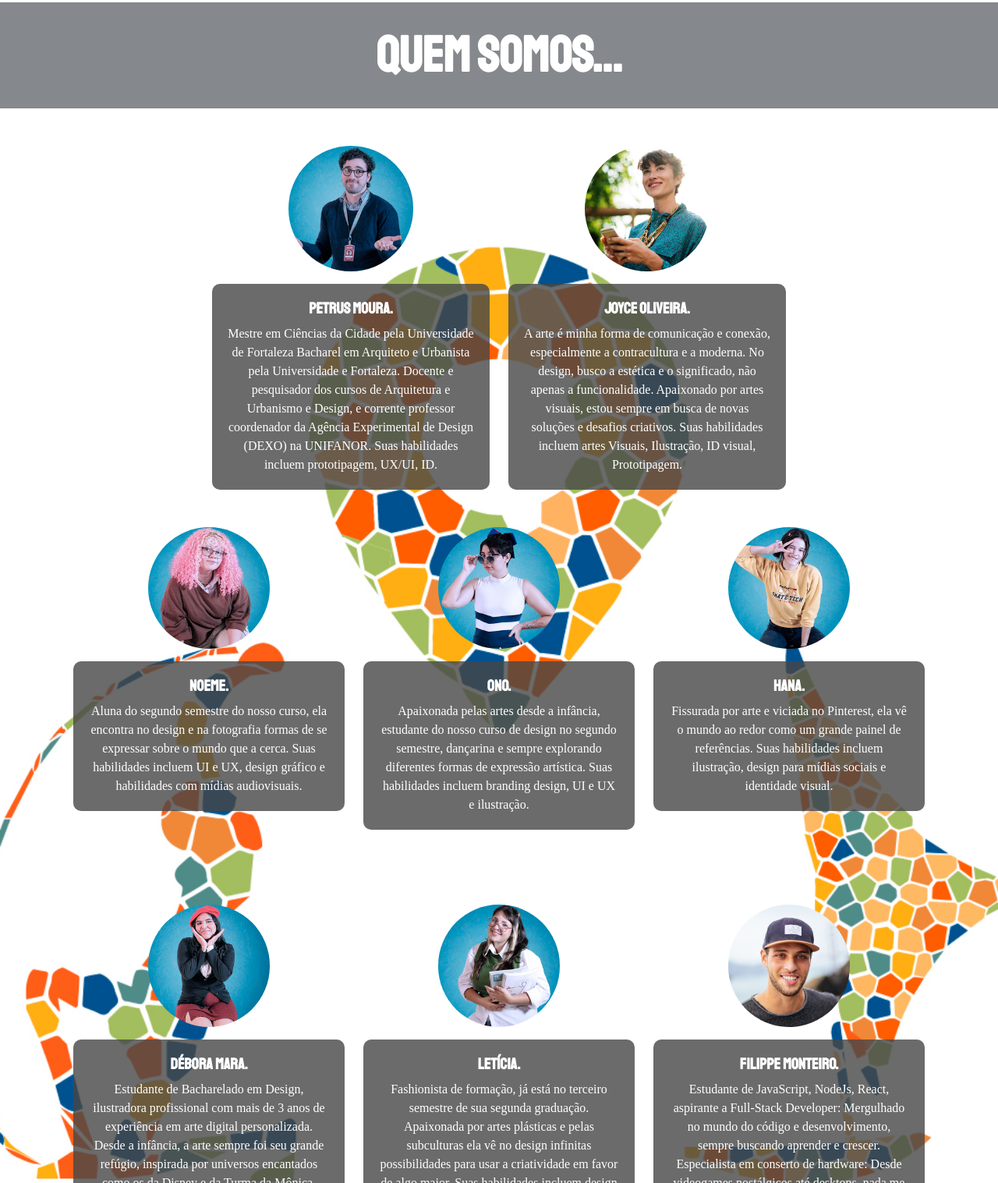
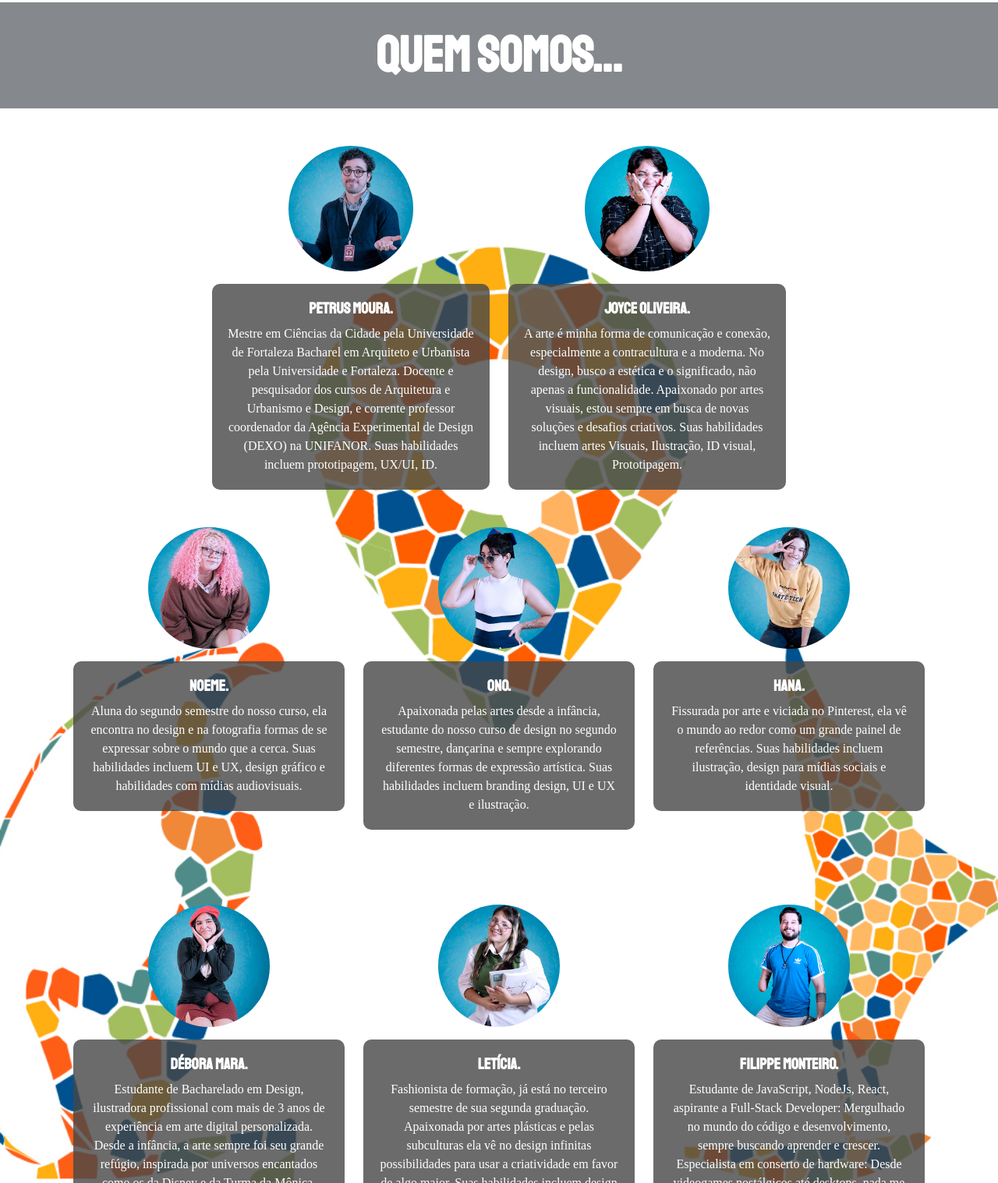
Before and after one commit to filippemonteiro/designar, a plain HTML site: page index.html in a window 1280 px wide. Shown: the part 2201-3718 px from the top of the page at 78% size. Drawn offline with nearby package versions, Linux system fonts and the light colour scheme; a web font is replaced by a local one.

Commit message:
Adicição das fotos que faltavam

```diff
--- a/index.html
+++ b/index.html
@@ -118,7 +118,7 @@
                 </div>
                 <div class="col-lg-4 d-flex align-items-stretch">
                     <div class="bg-opacity-wrapper">
-                        <img class="img-fluid rounded-circle mb-3" src="assets/img/testimonials-3.jpg" alt="...">
+                        <img class="img-fluid rounded-circle mb-3" src="assets/img/joyce.jpg" alt="...">
                         <div class="testimonial-item mx-auto mb-5 mb-lg-0 bg-opacity-custom02">
                             <h5>Joyce Oliveira.</h5>
                             <p class="font-weight-light mb-0">
@@ -195,7 +195,7 @@
                     </div>
                     <div class="col-lg-4 d-flex align-items-stretch">
                         <div class="bg-opacity-wrapper">
-                            <img class="img-fluid rounded-circle mb-3" src="assets/img/testimonials-2.jpg" alt="...">
+                            <img class="img-fluid rounded-circle mb-3" src="assets/img/filippe.jpg" alt="...">
                             <div class="testimonial-item mx-auto mb-5 mb-lg-0 bg-opacity-custom02">
                                 <h5>Filippe Monteiro.</h5>
                                 <p class="font-weight-light mb-0">
```
Also changed, not shown: assets/img/filippe.jpg (added), assets/img/joyce.jpg (added), 2 other files.
